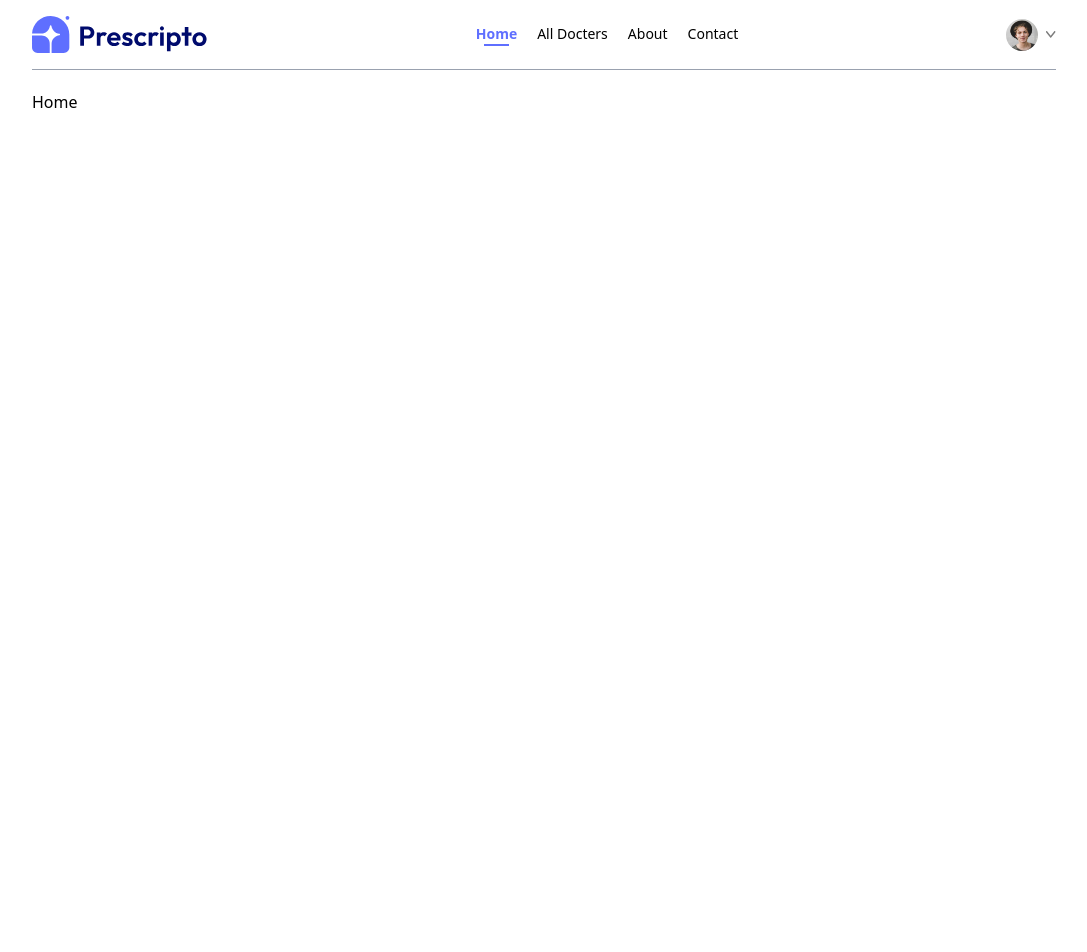
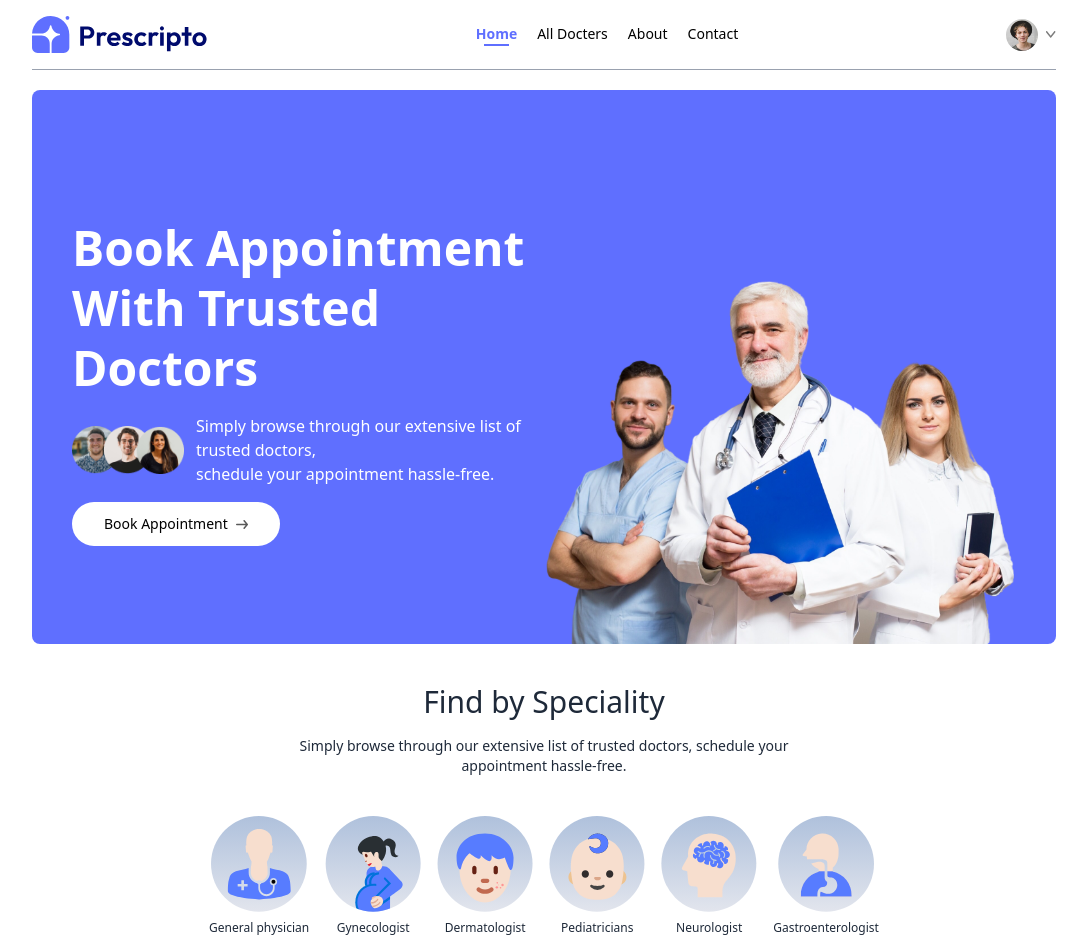
Before and after one commit to Ale-ey/Prescripto, a React (Vite) app in the folder frontend/: page / in a window 1280 px wide. Shown: the top 952 px of the page, without its empty margins (96-1183 px from the left). Before the commit the page ends 800 px from the top, so only its background shows below. Built offline with nearby package versions, Linux system fonts and the light colour scheme.

Commit message:
added header section

```diff
--- /dev/null
+++ b/frontend/src/components/Header.jsx
@@ -0,0 +1,35 @@
+import React from "react";
+import { assets } from "../assets/assets";
+export const Header = () => {
+  return (
+    <div className="flex flex-col md:flex-row flex-wrap bg-primaryBlue rounded-lg px-6 md:px-10 lg-px-20">
+      {/* left side  */}
+      <div className="md:w-1/2 flex flex-col items-start justify-center gap-4 py-10 m-auto md:py-[10vw] md:mb-[-30px]">
+        <p className="text-3xl md:text-4xl lg:text-5xl text-white font-semibold leading-tight">
+          Book Appointment <br />
+          With Trusted Doctors
+        </p>
+        <div className="flex flex-col  md:flex-row items-center gap-3 text-white text-small font-light">
+          <img className="w-28" src={assets.group_profiles} alt="#" />
+          <p>
+            Simply browse through our extensive list of trusted doctors,
+            <br className="hidden sm:block" />
+            schedule your appointment hassle-free.
+          </p>
+        </div>
+        <a href="#speciality" className="bg-white flex items-center gap-2 px-8 py-3 rounded-full text-gray text-sm hover:scale-105 transition-all duration-200">
+          {" "}
+          Book Appointment <img className="w-3" src={assets.arrow_icon} alt="3" />
+        </a>
+      </div>
+      {/* right side  */}
+      <div className="md:w-1/2 relative">
+        <img
+          className="w-full md:absolute bottom-0 h-auto rounded-lg "
+          src={assets.header_img}
+          alt=""
+        />
+      </div>
+    </div>
+  );
+};
--- /dev/null
+++ b/frontend/src/components/SpecialityMenu.jsx
@@ -0,0 +1,25 @@
+import React from "react";
+import { specialityData } from "../assets/assets";
+import { Link } from "react-router-dom";
+export const SpecialityMenu = () => {
+  return (
+    <div
+      id="speciality"
+      className="flex flex-col items-center gap-4 py-10 text-gray-800"
+    >
+      <h1 className="text-3xl font-medium">Find by Speciality </h1>
+      <p className="w-1/2 text-center text-sm">
+        Simply browse through our extensive list of trusted doctors, schedule
+        your appointment hassle-free.
+      </p>
+      <div className="flex sm:justify-center gap-4 w-full py-4 overflow-scroll">
+        {specialityData.map((item, index) => (
+          <Link className="flex  flex-col items-center text-xs cursor-pointer flex-shrink-0 hover:translate-y-[-10px] duration-500" key={index} to={`docters/${item.speciality}`}>
+            <img className="w-16 sm:w-24 my-2" src={item.image} alt="" />
+            <p>{item.speciality}</p>
+          </Link>
+        ))}
+      </div>
+    </div>
+  );
+};
--- a/frontend/src/index.css
+++ b/frontend/src/index.css
@@ -8,3 +8,7 @@
   --color-secondaryBlack: #363636;
 
 }
+
+::-webkit-scrollbar{
+  @apply hidden
+}
--- a/frontend/src/pages/Home.jsx
+++ b/frontend/src/pages/Home.jsx
@@ -1,7 +1,11 @@
-import React from 'react'
-
+import React from "react";
+import { Header } from "../components/Header";
+import { SpecialityMenu } from "../components/specialityMenu";
 export const Home = () => {
   return (
-    <div>Home</div>
-  )
-}
+    <div>
+      <Header />
+      <SpecialityMenu />
+    </div>
+  );
+};
```
